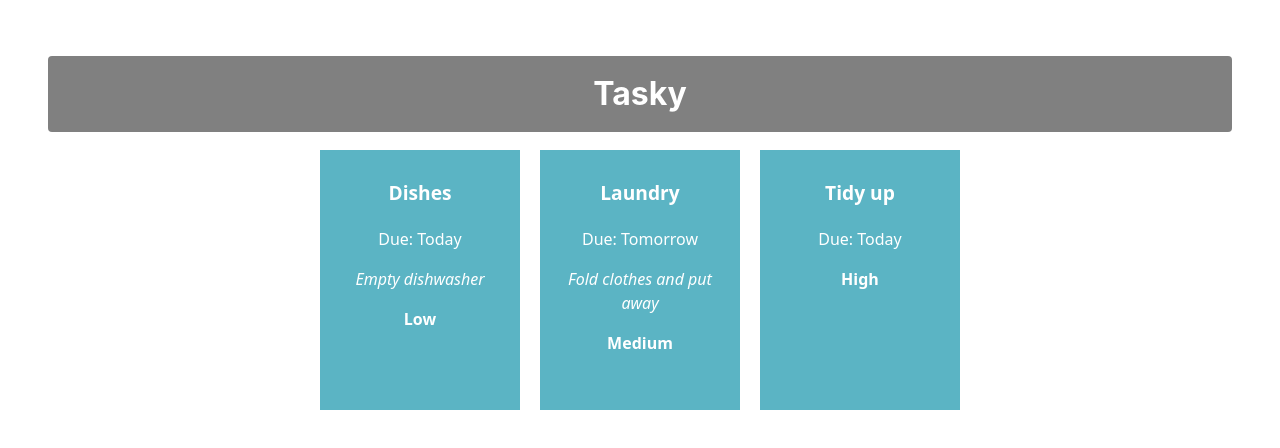
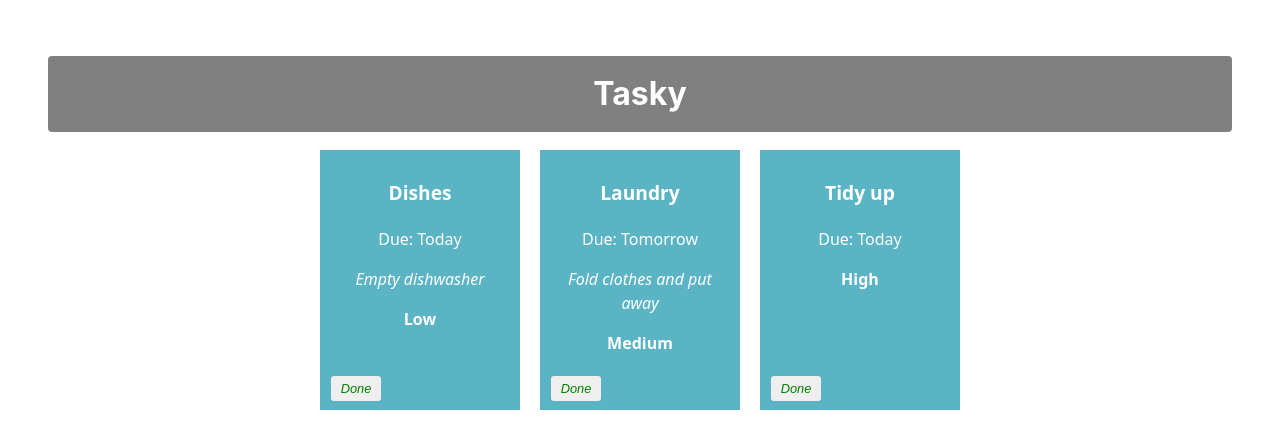
Before and after one commit to DanielsNagornuks-SETU/react-basics-labs, a React (Vite) app in the folder tasky/: page / in a window 1280 px wide. Shown: the top 448 px of the page. Built offline with nearby package versions, Linux system fonts and the light colour scheme.

Commit message:
Mark task as done

```diff
--- a/tasky/src/App.css
+++ b/tasky/src/App.css
@@ -47,3 +47,20 @@
 .priority {
   font-weight: bold;
 }
+
+button {
+  border: none;
+  border-radius: 3px;
+  font-style: italic;
+  font-size: 0.8em;
+  margin: 4px 6px;
+  width: 50px;
+  height: 25px;
+}
+
+.doneButton {
+  position: absolute;
+  bottom: 5px;
+  left: 5px;
+  color: green;
+}
--- a/tasky/src/App.jsx
+++ b/tasky/src/App.jsx
@@ -6,22 +6,30 @@
 
   const [ taskState, setTaskState ] = useState({
     tasks: [
-        { id: 1, title: "Dishes", description: "Empty dishwasher", deadline: "Today", priority: "Low" },
-        { id: 2, title: "Laundry", description: "Fold clothes and put away", deadline: "Tomorrow", priority: "Medium" },
-        { id: 3, title: "Tidy up", deadline: "Today", priority: "High" }
+        { id: 1, title: "Dishes", description: "Empty dishwasher", deadline: "Today", priority: "Low", done: false },
+        { id: 2, title: "Laundry", description: "Fold clothes and put away", deadline: "Tomorrow", priority: "Medium", done: false },
+        { id: 3, title: "Tidy up", deadline: "Today", priority: "High", done: false }
     ]
   });
+
+  const doneHandler = (taskIndex) => {
+    const tasks = [...taskState.tasks];
+    tasks[taskIndex].done = !tasks[taskIndex].done;
+    setTaskState({tasks});
+  }
 
   return (
     <div className="container">
       <h1>Tasky</h1>
-      {taskState.tasks.map((task) => (
+      {taskState.tasks.map((task, index) => (
         <Task
+          key={task.id}
           title={task.title}
           description={task.description}
           deadline={task.deadline}
           priority={task.priority}
-          key={task.id}
+          done={task.done}
+          markDone={() => doneHandler(index)}
         />
       ))}
     </div>
--- a/tasky/src/components/Task.jsx
+++ b/tasky/src/components/Task.jsx
@@ -2,11 +2,12 @@
 
 function Task(props) {
     return (
-        <div className="card">
+        <div className="card" style={{backgroundColor: props.done ? 'lightgrey' : '#5bb4c4'}}>
             <p className="title">{props.title}</p>
             <p>Due: {props.deadline}</p>
             <p className="description">{props.description}</p>
             <p className="priority">{props.priority}</p>
+            <button className="doneButton" onClick={props.markDone}>Done</button>
         </div>
     );
 }
```
